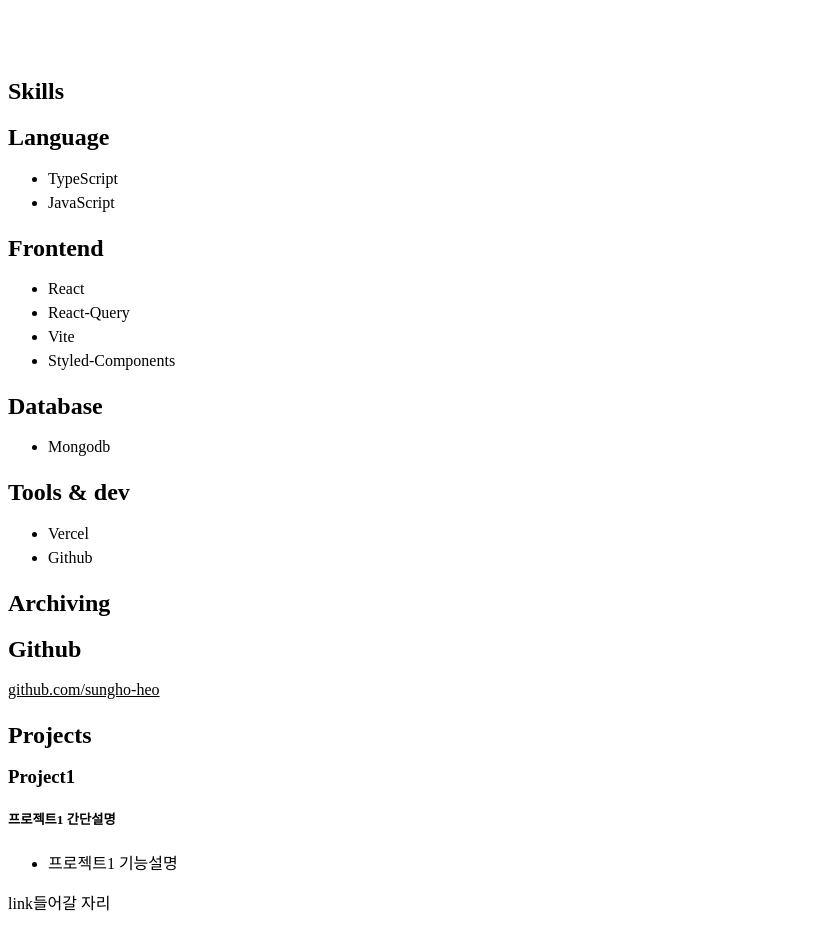
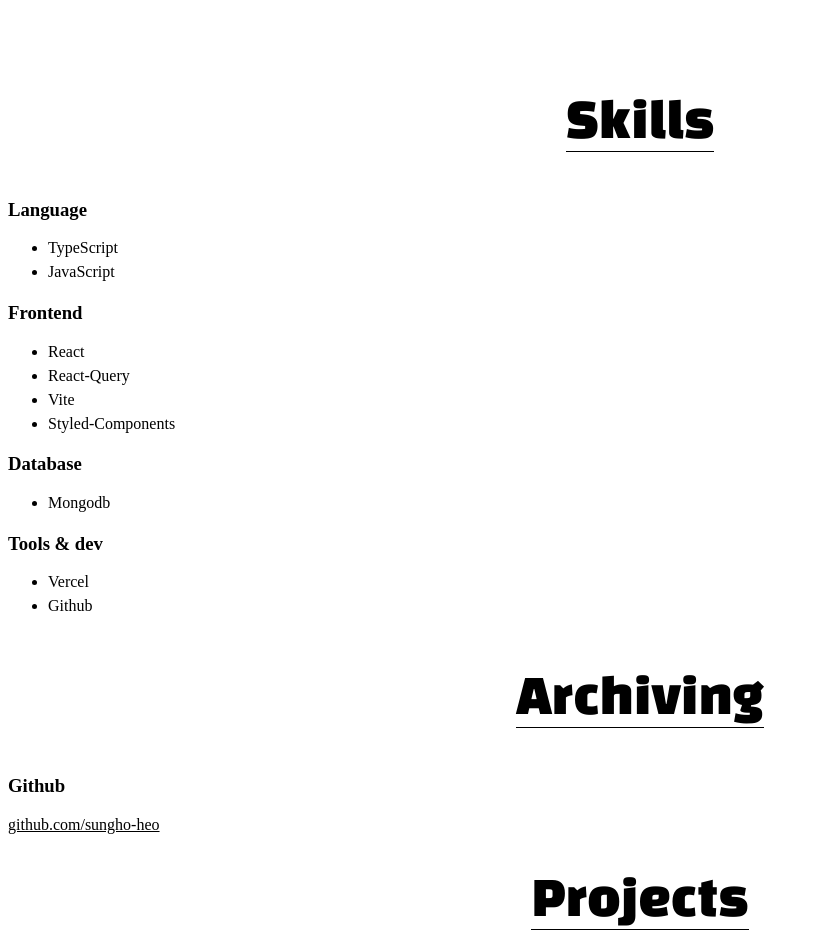
Before and after one commit to sungho-heo/test_protfolio, a React (Vite) app: page / in a window 1280 px wide. Shown: the part 760-1693 px from the top of the page, without its empty margins (0-819 px from the left). Built offline with nearby package versions, Linux system fonts and the light colour scheme.

Commit message:
section title update and globalStyles update

```diff
--- a/src/components/Aboutme.tsx
+++ b/src/components/Aboutme.tsx
@@ -1,26 +1,32 @@
-import styles from "../scss/Aboutme.module.scss";
+import aboutmeStyles from "../scss/Aboutme.module.scss";
+import globalStyles from "../scss/styled.module.scss";
 export const Aboutme = () => {
   return (
     <>
-      <section id="about-me" className={styles["Aboutme_section_about-me"]}>
-        <div className={styles.Aboutme_content}>
-          <div className={styles.SectionTitle_content}>
-            <h2 className={styles.SectionTitle_title}>ABOUT ME</h2>
+      <section
+        id="about-me"
+        className={aboutmeStyles["Aboutme_section_about-me"]}
+      >
+        <div className={aboutmeStyles.Aboutme_content}>
+          <div className={globalStyles.SectionTitle_content}>
+            <h2 className={globalStyles.SectionTitle_title}>ABOUT ME</h2>
           </div>
-          <div className={styles.Aboutme_infos}>
-            <div className={styles["Aboutme_infos-list"]}>
-              <div className={styles.Aboutme_info}>
-                <div className={styles.Aboutme_field}>
-                  <label className={styles["Aboutme_field-title"]}>이름</label>
+          <div className={aboutmeStyles.Aboutme_infos}>
+            <div className={aboutmeStyles["Aboutme_infos-list"]}>
+              <div className={aboutmeStyles.Aboutme_info}>
+                <div className={aboutmeStyles.Aboutme_field}>
+                  <label className={aboutmeStyles["Aboutme_field-title"]}>
+                    이름
+                  </label>
                   <br />
                   <span>허성호</span>
                 </div>
               </div>
             </div>
-            <div className={styles["Aboutme_infos-list"]}>
-              <div className={styles.Aboutme_info}>
-                <div className={styles.Aboutme_field}>
-                  <label className={styles["Aboutme_field-title"]}>
+            <div className={aboutmeStyles["Aboutme_infos-list"]}>
+              <div className={aboutmeStyles.Aboutme_info}>
+                <div className={aboutmeStyles.Aboutme_field}>
+                  <label className={aboutmeStyles["Aboutme_field-title"]}>
                     생년월일
                   </label>
                   <br />
@@ -28,10 +34,10 @@
                 </div>
               </div>
             </div>
-            <div className={styles["Aboutme_infos-list"]}>
-              <div className={styles.Aboutme_info}>
-                <div className={styles.Aboutme_field}>
-                  <label className={styles["Aboutme_field-title"]}>
+            <div className={aboutmeStyles["Aboutme_infos-list"]}>
+              <div className={aboutmeStyles.Aboutme_info}>
+                <div className={aboutmeStyles.Aboutme_field}>
+                  <label className={aboutmeStyles["Aboutme_field-title"]}>
                     연락처
                   </label>
                   <br />
@@ -39,10 +45,10 @@
                 </div>
               </div>
             </div>
-            <div className={styles["Aboutme_infos-list"]}>
-              <div className={styles.Aboutme_info}>
-                <div className={styles.Aboutme_field}>
-                  <label className={styles["Aboutme_field-title"]}>
+            <div className={aboutmeStyles["Aboutme_infos-list"]}>
+              <div className={aboutmeStyles.Aboutme_info}>
+                <div className={aboutmeStyles.Aboutme_field}>
+                  <label className={aboutmeStyles["Aboutme_field-title"]}>
                     이메일
                   </label>
                   <br />
--- a/src/components/Home.tsx
+++ b/src/components/Home.tsx
@@ -1,18 +1,19 @@
-import styles from "../scss/Home.module.scss";
+import homeStyles from "../scss/Home.module.scss";
+import globalStyles from "../scss/styled.module.scss";
 import { Aboutme } from "./Aboutme";
 export const Home = () => {
   return (
     <>
       {/* 간단 자기소개 */}
-      <div className={styles.Centerhead_container}>
-        <div className={styles.Centerhead_content}>
-          <h1 className={styles.Centerhead_title}>
+      <div className={homeStyles.Centerhead_container}>
+        <div className={homeStyles.Centerhead_content}>
+          <h1 className={homeStyles.Centerhead_title}>
             - 허성호 -
             <br />
             프론트 엔드 개발자 포트폴리오
           </h1>
-          <hr className={styles.Centerhead_divide} />
-          <h3 className={styles.Centerhead_description}>
+          <hr className={homeStyles.Centerhead_divide} />
+          <h3 className={homeStyles.Centerhead_description}>
             안녕하세요,
             <br />
             프론트엔드 개발자 허성호입니다.
@@ -24,16 +25,18 @@
       {/* Skills */}
       <section>
         <div>
-          <h1>Skills</h1>
+          <div className={globalStyles.SectionTitle_content}>
+            <h2 className={globalStyles.SectionTitle_title}>Skills</h2>
+          </div>
           <div>
-            <h2>Language</h2>
+            <h3>Language</h3>
             <ul>
               <li>TypeScript</li>
               <li>JavaScript</li>
             </ul>
           </div>
           <div>
-            <h2>Frontend</h2>
+            <h3>Frontend</h3>
             <ul>
               <li>React</li>
               <li>React-Query</li>
@@ -42,13 +45,13 @@
             </ul>
           </div>
           <div>
-            <h2>Database</h2>
+            <h3>Database</h3>
             <ul>
               <li>Mongodb</li>
             </ul>
           </div>
           <div>
-            <h2>Tools & dev</h2>
+            <h3>Tools & dev</h3>
             <ul>
               <li>Vercel</li>
               <li>Github</li>
@@ -59,10 +62,12 @@
       {/* Archiving */}
       <section>
         <div>
-          <h1>Archiving</h1>
+          <div className={globalStyles.SectionTitle_content}>
+            <h2 className={globalStyles.SectionTitle_title}>Archiving</h2>
+          </div>
           <div>
             <div>
-              <h1>Github</h1>
+              <h3>Github</h3>
             </div>
             <div>
               <p>
@@ -77,8 +82,8 @@
       {/* Projects */}
       <section>
         <div>
-          <div>
-            <h1>Projects</h1>
+          <div className={globalStyles.SectionTitle_content}>
+            <h2 className={globalStyles.SectionTitle_title}>Projects</h2>
           </div>
           <div>
             <h3>Project1</h3>
@@ -121,7 +126,9 @@
       {/* Study */}
       <section>
         <div>
-          <h2>Study</h2>
+          <div className={globalStyles.SectionTitle_content}>
+            <h2 className={globalStyles.SectionTitle_title}>Study</h2>
+          </div>
           <div>
             <h4>학습한거1</h4>
             <div>
--- a/src/main.tsx
+++ b/src/main.tsx
@@ -1,7 +1,7 @@
 import { StrictMode } from "react";
 import { createRoot } from "react-dom/client";
 import App from "./App.tsx";
-import "./scss/styled.scss";
+import "./scss/styled.module.scss";
 
 createRoot(document.getElementById("root")!).render(
   <StrictMode>
--- a/src/scss/Aboutme.module.scss
+++ b/src/scss/Aboutme.module.scss
@@ -7,22 +7,6 @@
   max-width: 72rem;
   padding: 4rem 2rem;
   margin: 0 auto;
-}
-
-.SectionTitle_content {
-  position: relative;
-  display: table;
-  margin: 0 auto 3rem;
-}
-
-.SectionTitle_title {
-  font-family: "Black Han Sans", sans-serif;
-  font-weight: 400;
-  font-style: normal;
-  font-size: 2.5rem;
-  border-bottom-width: 0.8px;
-  border-bottom-style: solid;
-  font-size: 3rem;
 }
 
 .Aboutme_infos {
--- a/src/scss/styled.scss
+++ b/src/scss/styled.module.scss
@@ -164,3 +164,21 @@
   font-weight: 700;
   line-height: 2rem;
 }
+
+// Section_title
+
+.SectionTitle_content {
+  position: relative;
+  display: table;
+  margin: 0 auto 3rem;
+}
+
+.SectionTitle_title {
+  font-family: "Black Han Sans", sans-serif;
+  font-weight: 400;
+  font-style: normal;
+  font-size: 2.5rem;
+  border-bottom-width: 0.8px;
+  border-bottom-style: solid;
+  font-size: 3rem;
+}
```
